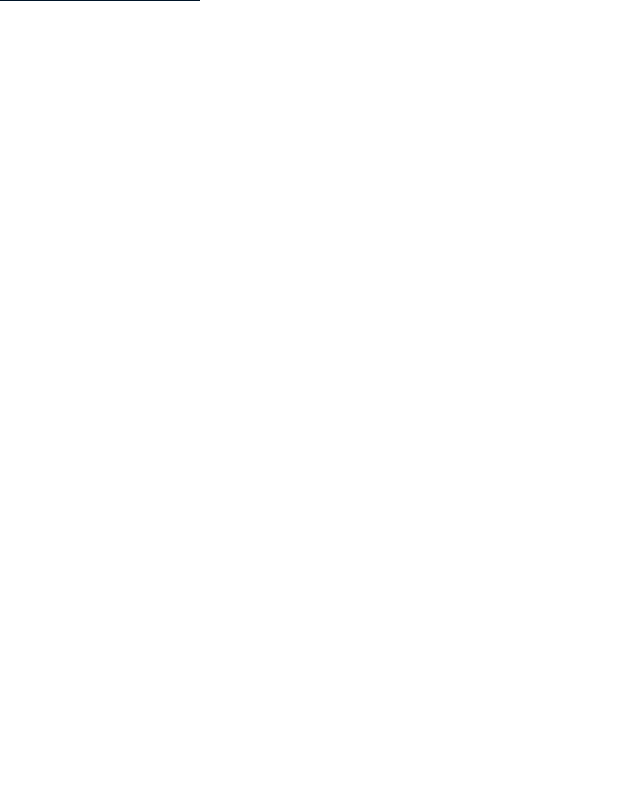
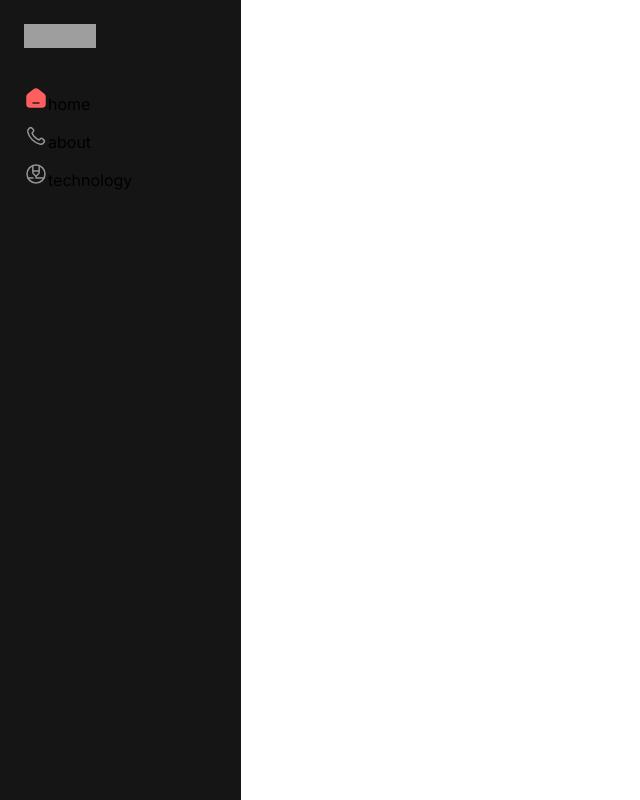
Before and after one commit to RaindiMGE/AxaliProeqcti, a Next.js app: page / in a window 1280 px wide. Shown: the whole page, without its empty margins (0-640 px from the left). Built offline with nearby package versions, Linux system fonts and the light colour scheme; grey boxes are pictures that could not be loaded.

Commit message:
Update page.tsx

```diff
--- a/app/page.tsx
+++ b/app/page.tsx
@@ -1,13 +1,13 @@
 import Image from "next/image";
 import styles from "./page.module.scss";
-import Sider from "antd/es/layout/Sider";
+import Aside from "./Components/Aside/Aside";
 
 export default function Home() {
   return (
    <div className={styles.page}>
-    <Sider/>
+    <Aside/>
     <div className={styles.content}>
-
+bjggggggggggg
     </div>
    </div>
 
```
